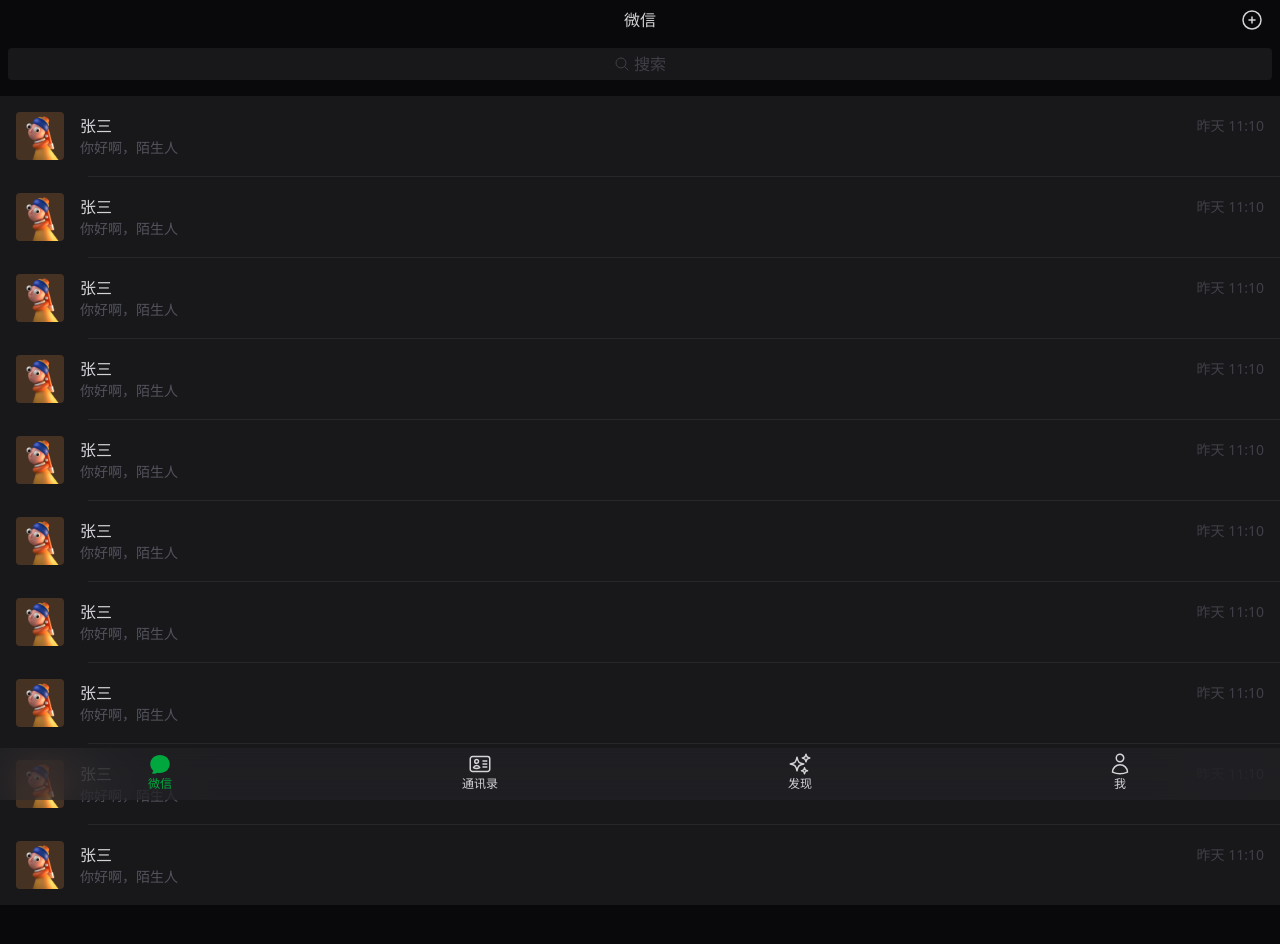
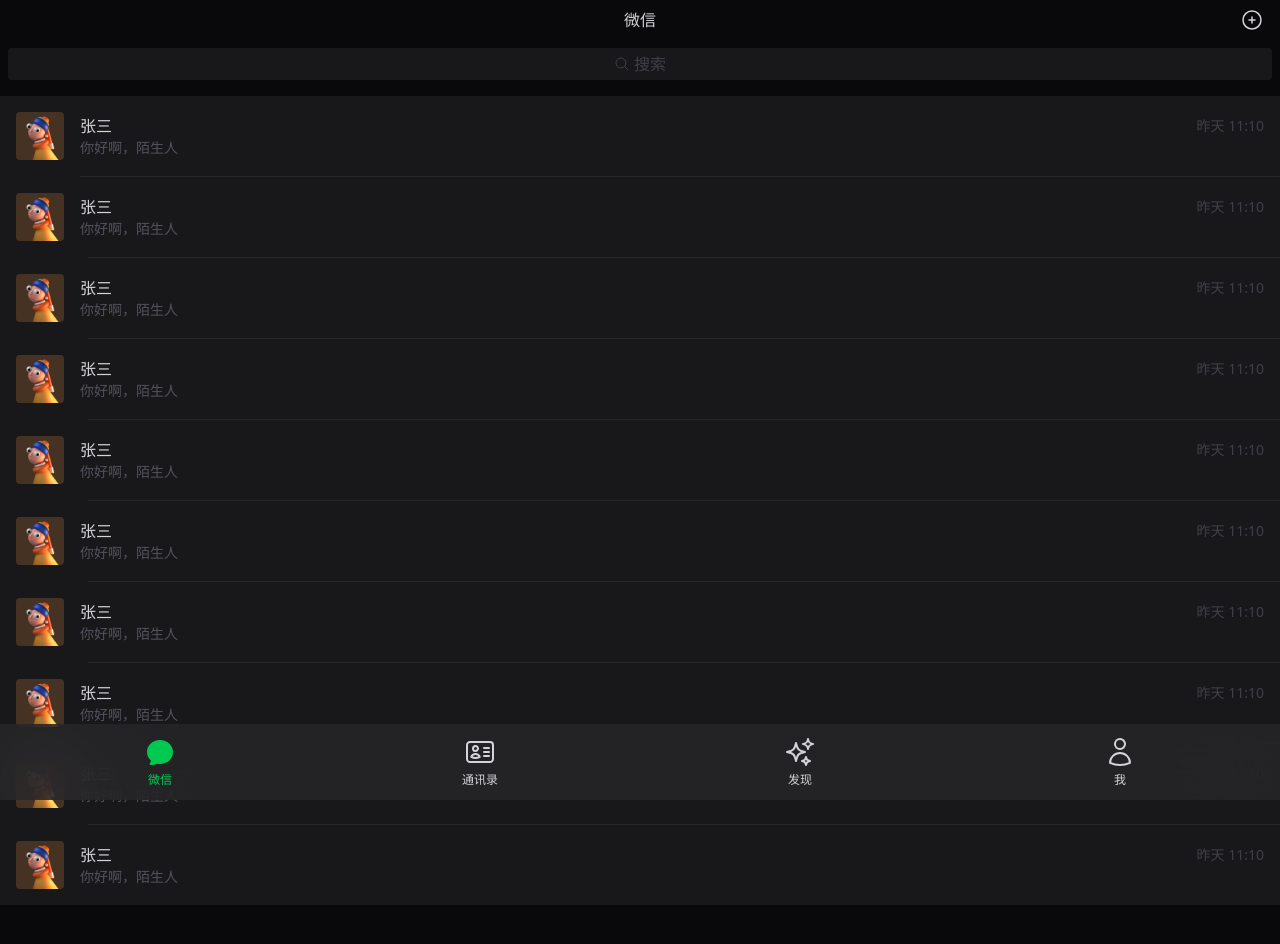
Before and after one commit to pysnow530/tailwindcss-examples, a website: page src/wechat.html in a window 1280 px wide. Drawn offline with Linux system fonts and the light colour scheme.

Commit message:
feat: 优化底层菜单

```diff
--- a/src/wechat.html
+++ b/src/wechat.html
@@ -21,7 +21,7 @@
             <span class="font-light">搜索</span>
         </button>
     </div>
-    <div class="w-full bg-zinc-900 text-zinc-300 mb-12">
+    <div class="w-full bg-zinc-900 text-zinc-300 mb-19">
 
         <div class="flex px-4 py-4 gap-x-4 items-center">
             <img class="w-12 h-12 rounded-sm" src="/public/img/girl.png" alt="">
@@ -34,7 +34,7 @@
             </div>
         </div>
 
-        <hr class="ml-22 text-zinc-800">
+        <hr class="ml-20 text-zinc-800">
 
         <div class="flex px-4 py-4 gap-x-4 items-center">
             <img class="w-12 h-12 rounded-sm" src="/public/img/girl.png" alt="">
@@ -152,27 +152,27 @@
         </div>
 
     </div>
-    <div class="fixed bottom-0 flex flex-row justify-around w-full bg-zinc-800/50 pt-1 pb-2 backdrop-blur-xl">
-        <div class="w-1/4 text-green-600 flex flex-col items-center justify-center">
-            <svg xmlns="http://www.w3.org/2000/svg" viewBox="0 0 24 24" fill="currentColor" class="size-6">
+    <div class="fixed bottom-0 flex flex-row justify-around w-full bg-zinc-800/80 py-3 backdrop-blur-xl">
+        <div class="w-1/4 text-green-500 flex flex-col items-center justify-center gap-1">
+            <svg class="w-8 h-8" xmlns="http://www.w3.org/2000/svg" viewBox="0 0 24 24" fill="currentColor" class="size-6">
                 <path fill-rule="evenodd" d="M5.337 21.718a6.707 6.707 0 0 1-.533-.074.75.75 0 0 1-.44-1.223 3.73 3.73 0 0 0 .814-1.686c.023-.115-.022-.317-.254-.543C3.274 16.587 2.25 14.41 2.25 12c0-5.03 4.428-9 9.75-9s9.75 3.97 9.75 9c0 5.03-4.428 9-9.75 9-.833 0-1.643-.097-2.417-.279a6.721 6.721 0 0 1-4.246.997Z" clip-rule="evenodd" />
             </svg>
             <span class="text-xs font-light">微信</span>
         </div>
-        <div class="w-1/4 text-zinc-300 flex flex-col items-center justify-center">
-            <svg xmlns="http://www.w3.org/2000/svg" fill="none" viewBox="0 0 24 24" stroke-width="1.5" stroke="currentColor" class="size-6">
+        <div class="w-1/4 text-zinc-300 flex flex-col items-center justify-center gap-1">
+            <svg class="w-8 h-8" xmlns="http://www.w3.org/2000/svg" fill="none" viewBox="0 0 24 24" stroke-width="1.5" stroke="currentColor" class="size-6">
                 <path stroke-linecap="round" stroke-linejoin="round" d="M15 9h3.75M15 12h3.75M15 15h3.75M4.5 19.5h15a2.25 2.25 0 0 0 2.25-2.25V6.75A2.25 2.25 0 0 0 19.5 4.5h-15a2.25 2.25 0 0 0-2.25 2.25v10.5A2.25 2.25 0 0 0 4.5 19.5Zm6-10.125a1.875 1.875 0 1 1-3.75 0 1.875 1.875 0 0 1 3.75 0Zm1.294 6.336a6.721 6.721 0 0 1-3.17.789 6.721 6.721 0 0 1-3.168-.789 3.376 3.376 0 0 1 6.338 0Z" />
             </svg>
             <span class="text-xs font-light">通讯录</span>
         </div>
-        <div class="w-1/4 text-zinc-300 flex flex-col items-center justify-center">
-            <svg xmlns="http://www.w3.org/2000/svg" fill="none" viewBox="0 0 24 24" stroke-width="1.5" stroke="currentColor" class="size-6">
+        <div class="w-1/4 text-zinc-300 flex flex-col items-center justify-center gap-1">
+            <svg class="w-8 h-8" xmlns="http://www.w3.org/2000/svg" fill="none" viewBox="0 0 24 24" stroke-width="1.5" stroke="currentColor" class="size-6">
                 <path stroke-linecap="round" stroke-linejoin="round" d="M9.813 15.904 9 18.75l-.813-2.846a4.5 4.5 0 0 0-3.09-3.09L2.25 12l2.846-.813a4.5 4.5 0 0 0 3.09-3.09L9 5.25l.813 2.846a4.5 4.5 0 0 0 3.09 3.09L15.75 12l-2.846.813a4.5 4.5 0 0 0-3.09 3.09ZM18.259 8.715 18 9.75l-.259-1.035a3.375 3.375 0 0 0-2.455-2.456L14.25 6l1.036-.259a3.375 3.375 0 0 0 2.455-2.456L18 2.25l.259 1.035a3.375 3.375 0 0 0 2.456 2.456L21.75 6l-1.035.259a3.375 3.375 0 0 0-2.456 2.456ZM16.894 20.567 16.5 21.75l-.394-1.183a2.25 2.25 0 0 0-1.423-1.423L13.5 18.75l1.183-.394a2.25 2.25 0 0 0 1.423-1.423l.394-1.183.394 1.183a2.25 2.25 0 0 0 1.423 1.423l1.183.394-1.183.394a2.25 2.25 0 0 0-1.423 1.423Z" />
             </svg>
             <span class="text-xs font-light">发现</span>
         </div>
-        <div class="w-1/4 text-zinc-300 flex flex-col items-center justify-center">
-            <svg xmlns="http://www.w3.org/2000/svg" fill="none" viewBox="0 0 24 24" stroke-width="1.5" stroke="currentColor" class="size-6">
+        <div class="w-1/4 text-zinc-300 flex flex-col items-center justify-center gap-1">
+            <svg class="w-8 h-8" xmlns="http://www.w3.org/2000/svg" fill="none" viewBox="0 0 24 24" stroke-width="1.5" stroke="currentColor" class="size-6">
                 <path stroke-linecap="round" stroke-linejoin="round" d="M15.75 6a3.75 3.75 0 1 1-7.5 0 3.75 3.75 0 0 1 7.5 0ZM4.501 20.118a7.5 7.5 0 0 1 14.998 0A17.933 17.933 0 0 1 12 21.75c-2.676 0-5.216-.584-7.499-1.632Z" />
             </svg>
             <span class="text-xs font-light">我</span>
```
Also changed, not shown: src/output.css.
